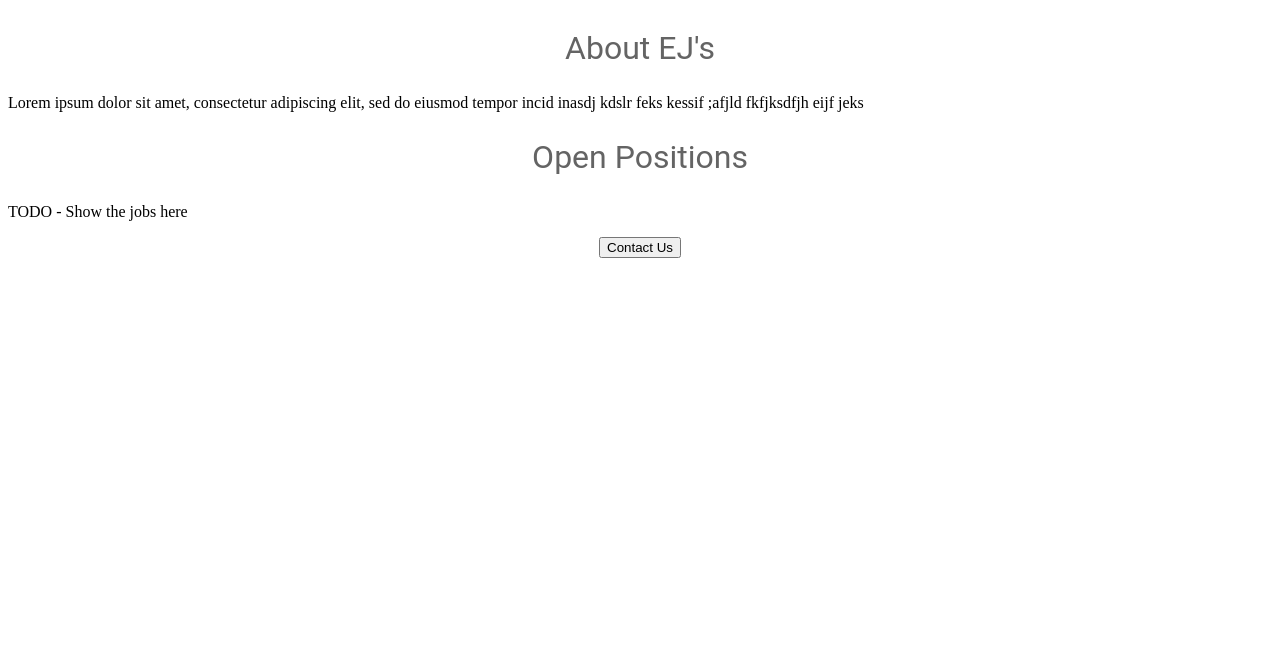
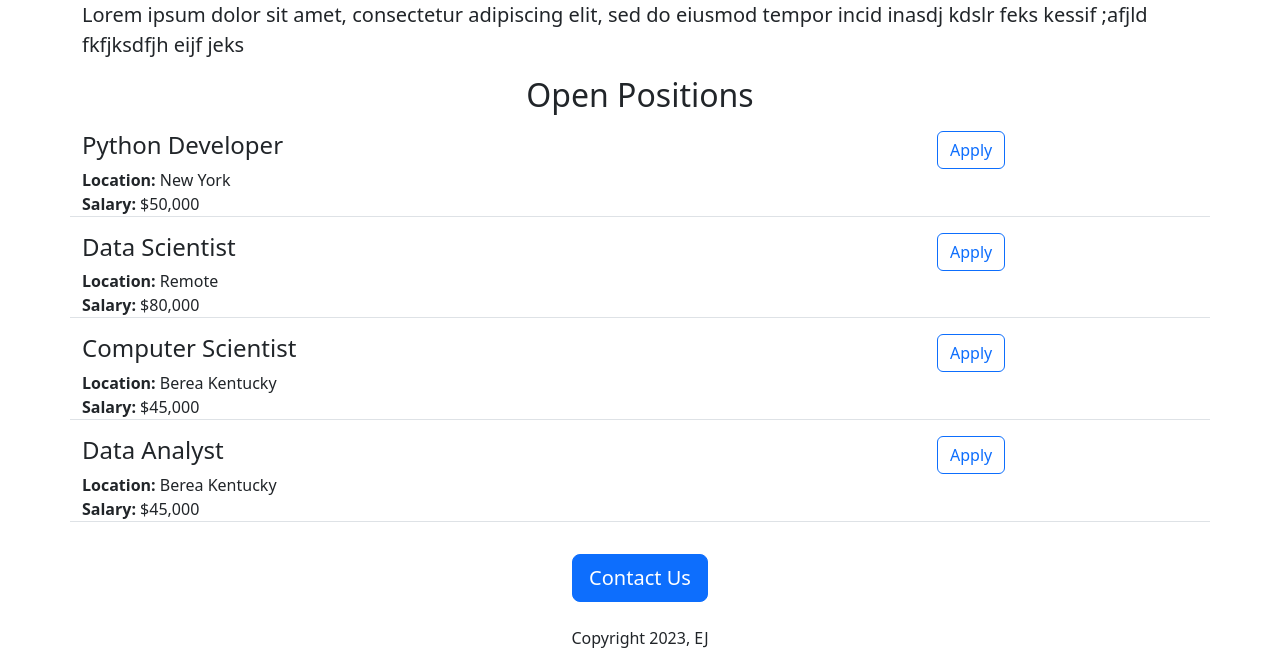
Before and after one commit to EJ164/EJ-s-careers-website, a Flask app: page / in a window 1280 px wide. Shown: the part 502-1168 px from the top of the page. Before the commit the page ends 760 px from the top, so only its background shows below. Run offline with Flask 3, Linux system fonts and the light colour scheme.

Commit message:
Added dynamic data and API route!

```diff
--- a/app.py
+++ b/app.py
@@ -1,10 +1,43 @@
 from flask import Flask, render_template
+from flask.json import jsonify
 
 app = Flask(__name__)
 
+JOBS = [
+  {
+    'id': 1,
+    'title': 'Python Developer',
+    'location': 'New York',
+    'salary': '$50,000'
+  },
+  {
+    'id': 2,
+    'title': 'Data Scientist',
+    'location': 'Remote',
+    'salary': '$80,000'
+  },
+  {
+    'id': 3,
+    'title': 'Computer Scientist',
+    'location': 'Berea Kentucky',
+    'salary': '$45,000'
+  },
+  {
+    'id': 4,
+    'title': 'Data Analyst',
+    'location': 'Berea Kentucky',
+    'salary': '$45,000'
+  }
+]
+
+
 @app.route("/")
 def hello_EJ():
-    return render_template('home.html')
+    return render_template('home.html', jobs=JOBS)
+
+@app.route("/api/jobs")
+def list_jobs():
+    return jsonify(JOBS)
 
 if __name__ == "__main__":
     app.run(host="0.0.0.0", debug=True)
--- a/pyproject.toml
+++ b/pyproject.toml
@@ -7,6 +7,8 @@ authors = ["Your Name <you@example.com>"]
 [tool.poetry.dependencies]
 python = ">=3.10.0,<3.11"
 flask = "^3.0.0"
+flask-cors = "^4.0.0"
+flask-restful = "^0.3.10"
 
 [tool.pyright]
 # https://github.com/microsoft/pyright/blob/main/docs/configuration.md
--- a/templates/home.html
+++ b/templates/home.html
@@ -5,55 +5,35 @@
   <meta http-equiv="X-UA-Compatible" content="IE=edge">
   <meta name="viewport" content="width=device-width, initial-scale=1.0">
   <title>EJ careers</title>
+  <link href="https://cdn.jsdelivr.net/npm/bootstrap@5.3.2/dist/css/bootstrap.min.css" rel="stylesheet" integrity="sha384-T3c6CoIi6uLrA9TneNEoa7RxnatzjcDSCmG1MXxSR1GAsXEV/Dwwykc2MPK8M2HN" crossorigin="anonymous">
   <style>
-    h1 {
-      font-size: 40px;
-      font-family: Roboto;
-      font-weight: normal;
-      color: rgb(50, 50, 50);
-      text-align: center;
+    #banner {
+      height: 360px;
+      width: 100%;
+      object-fit: cover;
     }
-
-      #banner {
-        width: 100%;
-        height: 400px;
-
-      }
-
-    h2 {
-      font-size: 32px;
-      font-family: Roboto;
-      font-weight: normal;
-      color: rgb(100, 100, 100);
-      text-align: center;
-
-      p {
-        font-family: Roboto;
-        color: rgb(80, 80, 80);
-      }
-
-      #contaner{
-        max-width: 720px;
-        margin: 0 auto 0 auto;
-      }
-    }
-  </style>
+    </style>
 </head>
 <body>
-  <div id="container">
-  <h1>Ej's Careers</h1>
+  <div class="container">
+  <h1 class="text-center mt-2 mb-4">Ej's Careers</h1>
   <img id='banner' src="https://ej-s-careers-website-1--testnetwork132.repl.co/static/banner.jepg"     height="320">
-      <h2>About EJ's</h2>
-    <p>
+      <h2 class="text-center mt-3">About EJ's</h2>
+    <p class="lead">
         Lorem ipsum dolor sit amet, consectetur
       adipiscing elit, sed do eiusmod
       tempor incid inasdj kdslr feks kessif
       ;afjld fkfjksdfjh eijf jeks
     </p>
-  <h2>Open Positions</h2>
-  <p>TODO - Show the jobs here</p>
-    <div style="text-align:center;">
-      <button>Contact Us</button></div>
+  <h2 class="text-center mt-2">Open Positions</h2>
+  <div>
+    {% for job in jobs %}
+      {% include 'jobitem.html' %}
+    {% endfor %}
+  </div>
+    <div class="text-center">
+      <button class="btn btn-primary btn-lg" style="margin-top: 32px;">Contact Us</button>
+      <p class="mt-4">Copyright 2023, EJ</p>
     </div>
 </body>
 </html>
--- /dev/null
+++ b/templates/jobitem.html
@@ -0,0 +1,16 @@
+<div class="job-listing">
+  <div class="row border-bottom" style="margin-top: 16px;">
+    <div class="col-9">
+      <h4>{{ job['title'] }}</h4>
+      <div class="job-info">
+        <b>Location:</b> {{ job['location'] }}
+        {% if 'salary' in job %}
+          <div><b>Salary:</b> {{ job['salary'] }}</div>
+        {% endif %}
+      </div>
+    </div>
+    <div class="col-3">
+      <button type="button" class="btn btn-outline-primary">Apply</button>
+    </div>
+  </div>
+</div>
```
Also changed, not shown: 1 other file.
